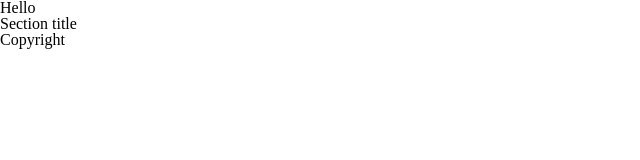
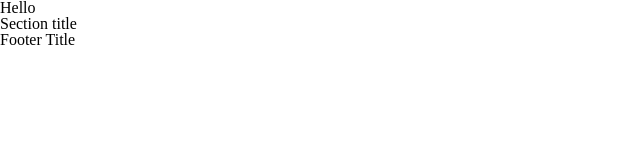
Before and after one commit to kristina-makalatia/less5-169, a plain HTML site: page index.html in a window 1280 px wide. Shown: the full height of the page, 0-640 px from the left. Drawn offline with Linux system fonts and the light colour scheme.

Commit message:
Update footer

```diff
--- a/index.html
+++ b/index.html
@@ -11,7 +11,7 @@
         <h2>Section title</h2>
     </section>
     <footer>
-        <p>Copyright</p>
+        <h2> Footer Title </h2>
     </footer>
 
 </body>
```
